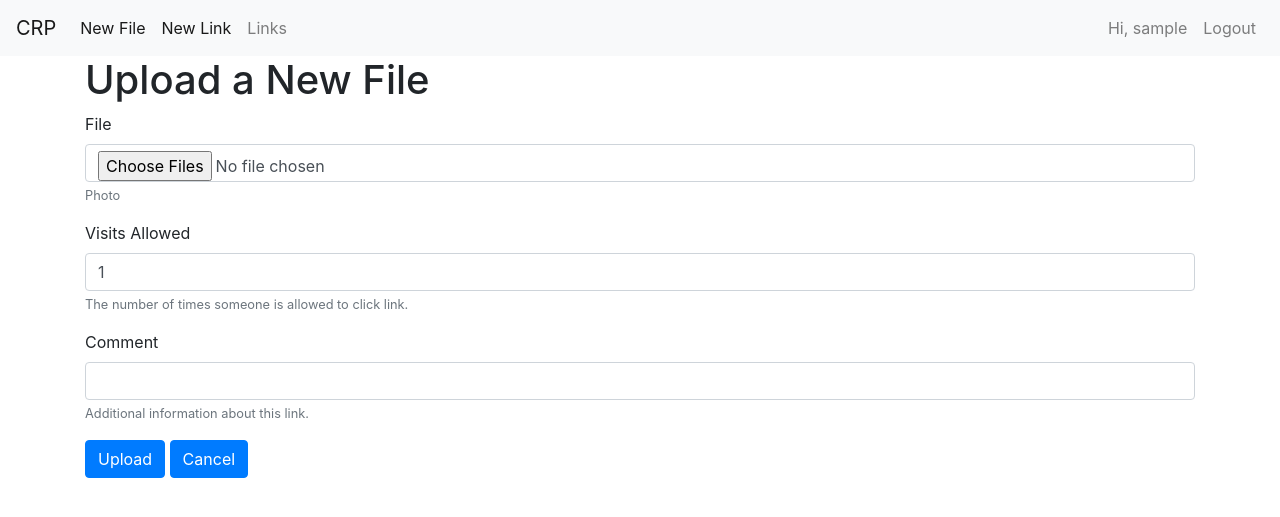
After one commit to clarke/limited-use-links, a Flask app: page /files/upload in a window 1280 px wide. The commit adds this page. Shown: the top 517 px of the page. Run offline with Flask 2, Linux system fonts and the light colour scheme; a user stored in the database is signed in; tables that the repository leaves empty hold one stand-in row (values such as "Sample post"); some libraries are stand-ins or nearby versions.

Commit message:
Adding the ability to upload files and share them via a time-limited URL

```diff
--- a/app/__init__.py
+++ b/app/__init__.py
@@ -19,6 +19,7 @@ login_manager.login_view = 'auth.login'
 
 from app.mod_auth.controllers import mod_auth as auth_module # noqa E402
 from app.mod_link.controllers import mod_link as link_module # noqa E402
+from app.mod_file.controllers import mod_file as file_module # noqa E402
 from app.mod_link.models import Link, Click # noqa E402
 
 
@@ -29,6 +30,7 @@ def not_found(error):
 
 app.register_blueprint(auth_module)
 app.register_blueprint(link_module)
+app.register_blueprint(file_module)
 
 
 @app.route('/')
--- /dev/null
+++ b/app/mod_file/controllers.py
@@ -0,0 +1,55 @@
+from flask import Blueprint, request, render_template
+from flask import flash, redirect, url_for, abort
+from app.mod_file.forms import FileForm
+from flask_login import login_required
+from flask_login import current_user
+from app import db
+import uuid
+from werkzeug.utils import secure_filename
+from app.mod_link.models import Link
+import os
+import app
+from urllib.parse import urlparse
+import zipfile
+
+
+mod_file = Blueprint('file', __name__, url_prefix='/files')
+
+
+@mod_file.route('/upload', methods=['GET', 'POST'])
+@login_required
+def upload():
+    form = FileForm()
+
+    if request.method == 'POST':
+        if form.validate_on_submit():
+            zipfile_name = f'{str(uuid.uuid4())}.zip'
+            with zipfile.ZipFile(zipfile_name, mode='w') as archive:
+                for f in form.photo.data:
+                    filename = secure_filename(f.filename)
+
+                    f.save(filename)
+                    archive.write(filename)
+                    os.remove(filename)
+
+                os.rename(zipfile_name, os.path.join(
+                    app.app.instance_path, 'photos', zipfile_name
+                ))
+
+            parsed_url = urlparse(request.base_url)
+            hostname = f'{parsed_url.scheme}://{parsed_url.hostname}'
+            if parsed_url.port not in [80, 443]:
+                hostname = f'{hostname}:{parsed_url.port}'
+            file_url = f'{hostname}/instance/photos/{zipfile_name}'
+
+            link = Link(original_url=file_url,
+                        visits_allowed=form.visits_allowed.data,
+                        unique_id=str(uuid.uuid4()),
+                        user_id=current_user.id,
+                        comment=form.comment.data)
+            db.session.add(link)
+            db.session.commit()
+            return redirect(url_for('link.link', link_id=link.id))
+        else:
+            flash('Form not validated')
+    return render_template('files/upload.html', form=form)
--- /dev/null
+++ b/app/mod_file/forms.py
@@ -0,0 +1,9 @@
+from flask_wtf import FlaskForm
+from flask_wtf.file import FileField, FileRequired
+from wtforms import StringField, MultipleFileField
+
+
+class FileForm(FlaskForm):
+    photo = MultipleFileField()
+    visits_allowed = StringField('visits_allowed', default=1)
+    comment = StringField('comment')
--- a/app/templates/base.html
+++ b/app/templates/base.html
@@ -19,8 +19,12 @@
           <div class="collapse navbar-collapse" id="navbarNav">
               {% if current_user.is_authenticated %}
               <ul class="navbar-nav">
-                  <li class="nav-item active">
-                      <a class="nav-link" href="{{
+                <li class="nav-item active">
+                  <a class="nav-link" href="{{
+                            url_for('file.upload') }}">New File</a>
+                </li>
+                <li class="nav-item active">
+                        <a class="nav-link" href="{{
                                 url_for('link.create') }}">New Link</a>
                   </li>
                   <li class="nav-item">
--- /dev/null
+++ b/app/templates/files/upload.html
@@ -0,0 +1,30 @@
+{% extends 'base.html' %}
+
+{% block content %}
+<h1>{% block title %} Upload a New File {% endblock %}</h1>
+
+<form method="post" enctype="multipart/form-data" action="{{ url_for('file.upload') }}">
+    {{ form.csrf_token }}
+
+    <div class="form-group">
+      <label for="amount">File</label>
+      {{ form.photo(class="form-control")  }}
+      <small id="photoHelp" class="form-text text-muted">Photo</small>
+    </div>
+
+    <div class="form-group">
+      <label for="amount">Visits Allowed</label>
+      {{ form.visits_allowed(size=20, class="form-control")  }}
+      <small id="allowedVisitsHelp" class="form-text text-muted">The number of times someone is allowed to click link.</small>
+    </div>
+
+    <div class="form-group">
+      <label for="amount">Comment</label>
+      {{ form.comment(size=256, class="form-control")  }}
+      <small id="commentHelp" class="form-text text-muted">Additional information about this link.</small>
+    </div>
+
+    <input type="submit" class="btn btn-primary" value="Upload">
+    <a href="{{url_for('link.index')}}" class="btn btn-primary" role="button">Cancel</a>
+</form>
+{% endblock %}
```
Also changed, not shown: app/mod_file/__init__.py (added).
